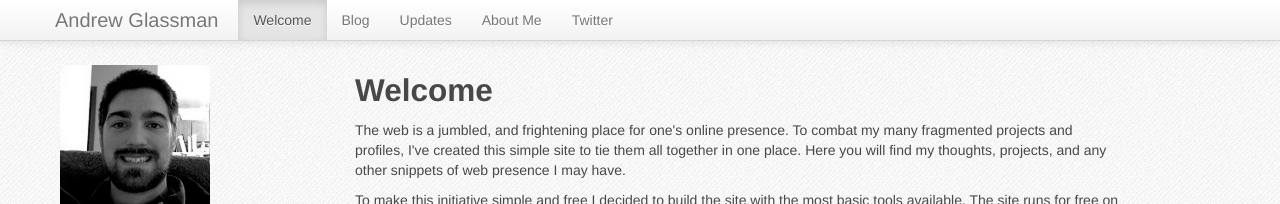
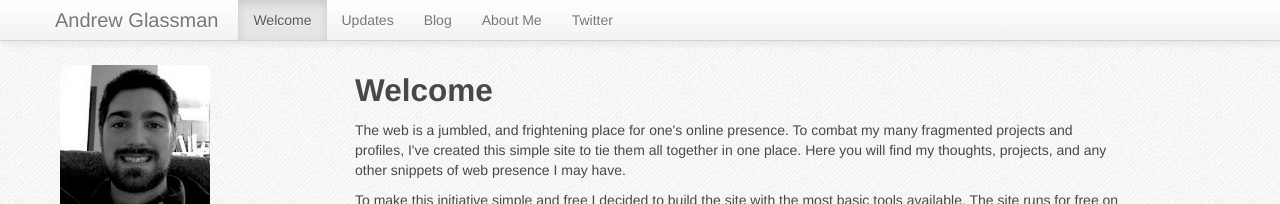
Before and after one commit to aglassman/aglassman.github.io, a Jekyll site: the page built from index.html, in a window 1280 px wide. Shown: the top 204 px of the page. Built offline with Jekyll 4.4.1, drawn with Linux system fonts in a browser that asks for light colours.

Commit message:
Update navbar.html
Changed ordering of nav bar items.

```diff
--- a/_includes/navbar.html
+++ b/_includes/navbar.html
@@ -12,9 +12,9 @@
 
                 <li class="{{page.home-active}}"><a href="/">Welcome</a></li>
 
+                <li class="{{page.updates-active}}"><a href="/updates/">Updates</a></li>
+
                 <li class="{{page.blog-active}}"><a href="http://milwaukeemaven.blogspot.com/">Blog</a></li>
-
-                <li class="{{page.updates-active}}"><a href="/updates/">Updates</a></li>
 
                 <li class="{{page.about-active}}"><a href="/about/">About Me</a></li>
 
```
